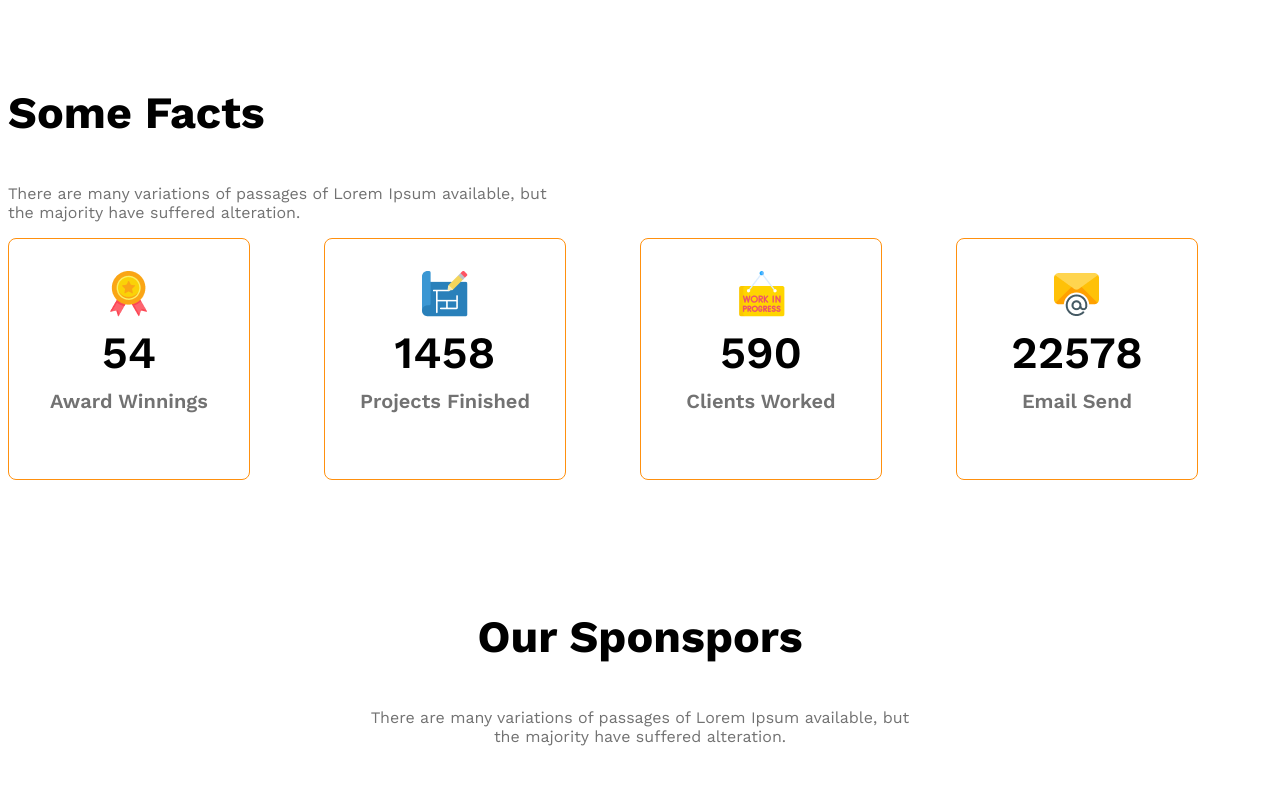
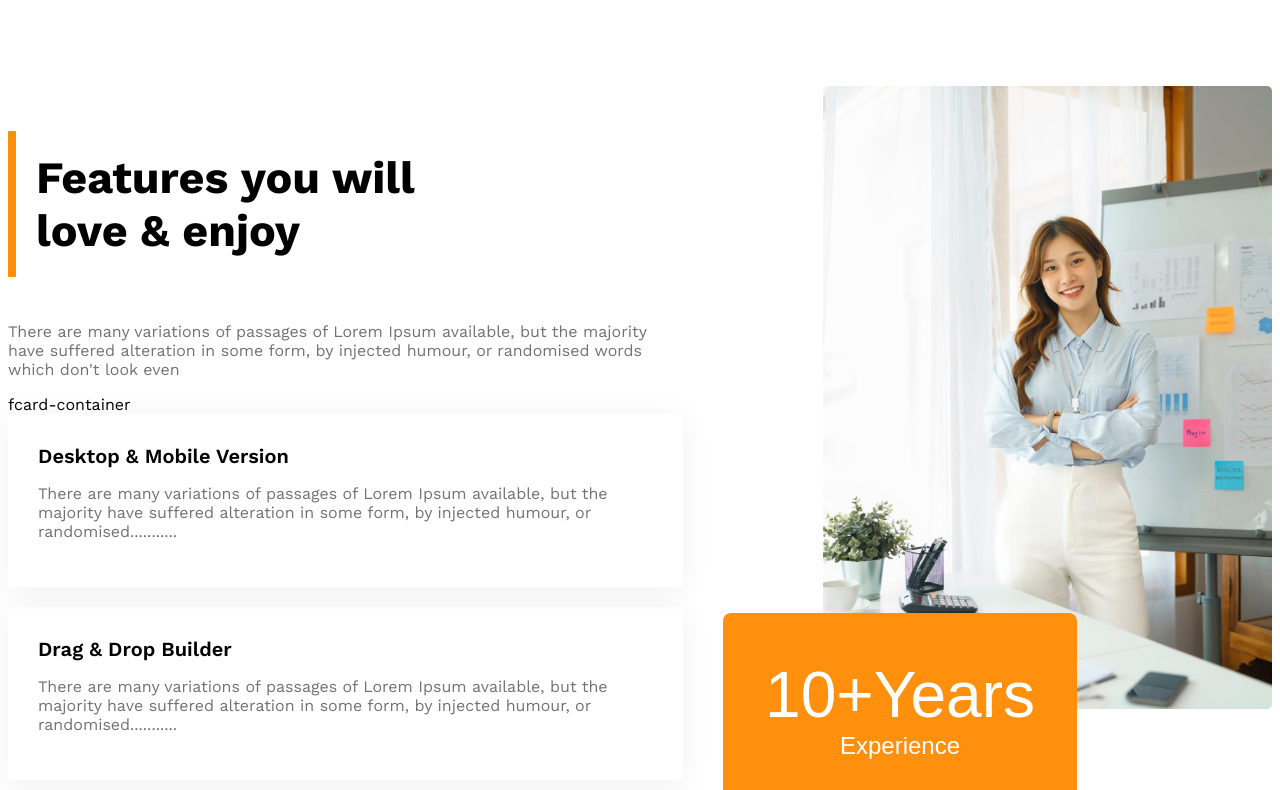
Before and after one commit to adilh-khan/g3-architects, a plain HTML site: page index.html in a window 1280 px wide. Shown: the part 2066-2856 px from the top of the page. Drawn offline with nearby package versions, Linux system fonts and the light colour scheme.

Commit message:
completed features section

```diff
--- a/index.html
+++ b/index.html
@@ -27,7 +27,8 @@
             <img class="banner-img" src="images/banner.png" alt="">
         </div>
     </header>
-    <main class="">
+    <main>
+        <!-- Team -->
         <section class="team display-flex">
             <div class="team-img-container">
                 <img src="images/team1.png" alt="">
@@ -43,6 +44,40 @@
                 <button class="primary-btn">Explore More</button>
             </div>
         </section>
+        <!-- Features -->
+         <section class="features display-flex">
+            <div>
+                <h3 id="f-section-title" class="section-title">Features you will <br> love & enjoy</h3>
+                <p class="dark-03">There are many variations of passages of Lorem Ipsum available, but the majority have suffered alteration in some form, by injected humour, or randomised words which don't look even</p>
+
+                <div>fcard-container
+                    <div class="feature-card">
+                        <h4 class="feature-title">Desktop & Mobile Version</h4>
+                        <p class="dark-03">There are many variations of passages of Lorem Ipsum available, but the majority have suffered alteration in some form, by injected humour, or randomised...........</p>
+                    </div>
+                    <div class="feature-card">
+                        <h4 class="feature-title">Drag & Drop Builder</h4>
+                        <p class="dark-03">There are many variations of passages of Lorem Ipsum available, but the majority have suffered alteration in some form, by injected humour, or randomised...........</p>
+                    </div>
+                    <div class="feature-card">
+                        <h4 class="feature-title">Awesome Modern Design</h4>
+                        <p class="dark-03">There are many variations of passages of Lorem Ipsum available, but the majority have suffered alteration in some form, by injected humour, or randomised...........</p>
+                    </div>
+                    <div class="feature-card">
+                        <h4 class="feature-title">Super Easy to Edit</h4>
+                        <p class="dark-03">There are many variations of passages of Lorem Ipsum available, but the majority have suffered alteration in some form, by injected humour, or randomised...........</p>
+                    </div>
+                </div>
+            </div>
+            <div class="feature-architect">
+                <img src="images/architect.png" alt="">
+                <button id="experience-badge" class="primary-btn">
+                    <span id="experience-year">10+Years</span>
+                    <br>
+                    <span>Experience</span>
+                </button>
+            </div>
+         </section>
         <!-- Facts -->
          <section>
             <h3 class="section-title">Some Facts</h3>
--- a/style.css
+++ b/style.css
@@ -7,6 +7,7 @@
     font-weight: 400;
     font-style: normal;
 }
+
 /* Shared Styles */
 main {
     max-width: 1440px;
@@ -44,9 +45,6 @@ main > section {
     font-weight: 700;
 }
 
-
-
-
 /* Main CSS */
 .brand {
     font-weight: 700;
@@ -55,9 +53,6 @@ main > section {
 .navbar {
     justify-content: space-between;
     align-items: center;
-}
-.nav-links {
-
 }
 .nav-item {
     list-style: none;
@@ -71,6 +66,7 @@ main > section {
     max-width: 1440px;
     margin: 0 auto;
 }
+
 /* Banner Style */
 .banner-content {
     max-width: 850px;
@@ -101,6 +97,40 @@ main > section {
 }
 #quick-list {
     font-weight: 500;
+}
+
+ /* Feature Style */
+#f-section-title {
+    border-left: 8px solid #FF900E;
+    padding: 20px;
+}
+.features {
+   gap: 140px;
+}
+.feature-card {
+    padding: 30px;
+    margin-bottom: 20px;
+    box-shadow: 0 4px 30px rgba(0, 0, 0, 0.06);
+}
+.feature-title{
+    font-weight: 600;
+    font-size: 1.25rem;
+    margin-top: 0px;
+    margin-bottom: 0px;
+}
+#experience-badge {
+    font-size: 1.5rem;
+    font-weight: 500;
+    padding: 45px 42px;
+    margin-left: -100px;
+    margin-top: -100px;
+}
+#experience-year {
+    font-size: 4rem;
+    font-weight: 700px;
+}
+.feature-architect img {
+    width: 100%;
 }
 
 /* Facts Style */
@@ -146,14 +176,13 @@ main > section {
     filter: grayscale(100%);
 }
 
-
-
 /* Resoponsive Style */
 /* For Small Devices */
 @media screen and (max-width: 576px) {
     .navbar,
     .nav-links,
-    .team {
+    .team,
+    .features {
         flex-direction: column;
     }
     .team-img-container,
@@ -172,11 +201,16 @@ main > section {
         justify-items: center;
         gap: 50px;
     }
-
+    #experience-badge {
+        margin-top: 20px;
+        margin-left: 25px;
+        justify-items: center;
+    }
 }
 /* For Medium Devices */
 @media screen and (min-width: 576px) and (max-width: 992px) {
-    .team {
+    .team,
+    .features {
         flex-direction: column;
     }
     .team-features {
@@ -188,4 +222,8 @@ main > section {
         gap: 50px;
         justify-items: center;
     }
+    #experience-badge {
+        margin-top: 20px;
+        margin-left: 20px;
+    }
 }
```
